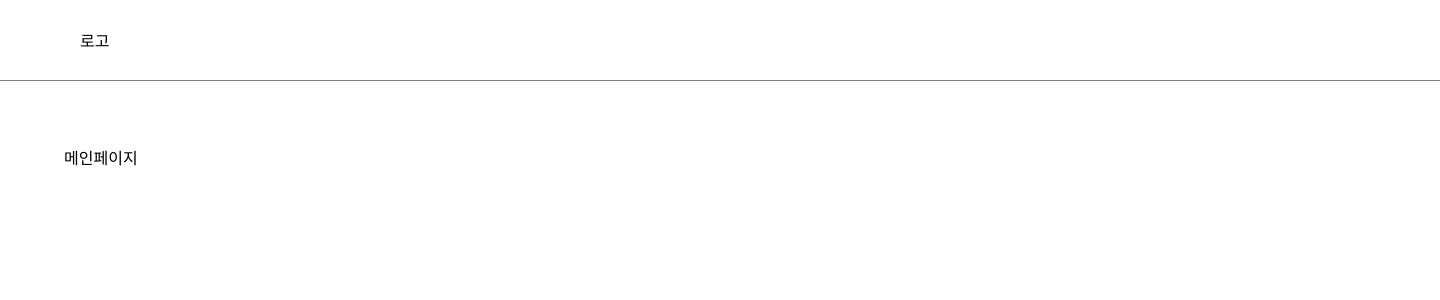
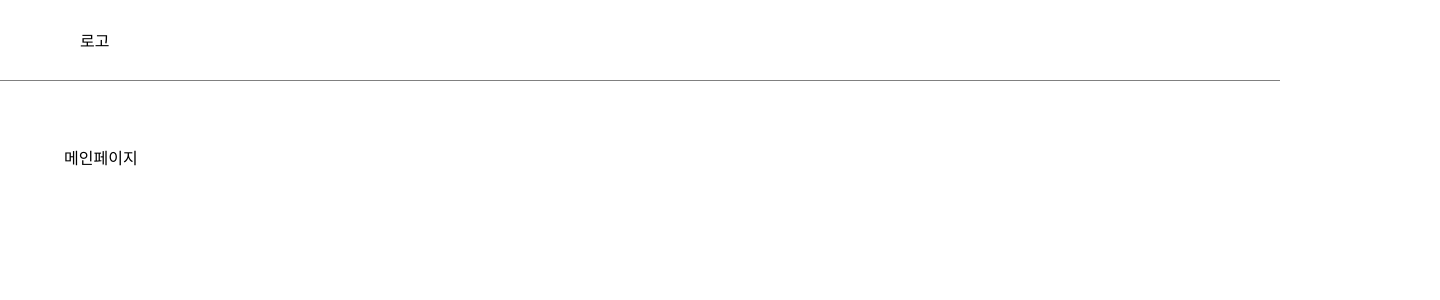
Before and after one commit to DaeGyeongTree/DaeGyeongFE, a React (Create React App) app in the folder daegyeong/: page / in a window 1280 px wide. Shown: the top 300 px of the page, 1440 px wide, since content can reach past the window. Built offline with nearby package versions, Linux system fonts and the light colour scheme; some icons are missing.

Commit message:
fix : Header Width 수정

```diff
--- a/daegyeong/src/components/Header/index.jsx
+++ b/daegyeong/src/components/Header/index.jsx
@@ -3,7 +3,6 @@ import styled from 'styled-components';
 import { FaBars } from 'react-icons/fa6';
 const Container = styled.div`
 	padding: 0 5rem;
-	width: 100%;
 	height: 5rem;
 	display: flex;
 	justify-content: space-between;
--- a/daegyeong/src/layout/index.jsx
+++ b/daegyeong/src/layout/index.jsx
@@ -4,7 +4,7 @@ import { Outlet } from 'react-router-dom';
 import styled from 'styled-components';
 
 const Container = styled.div`
-	max-width: 1280px;
+	width: 1280px;
 `;
 const HeaderDiv = styled.div``;
 
```
